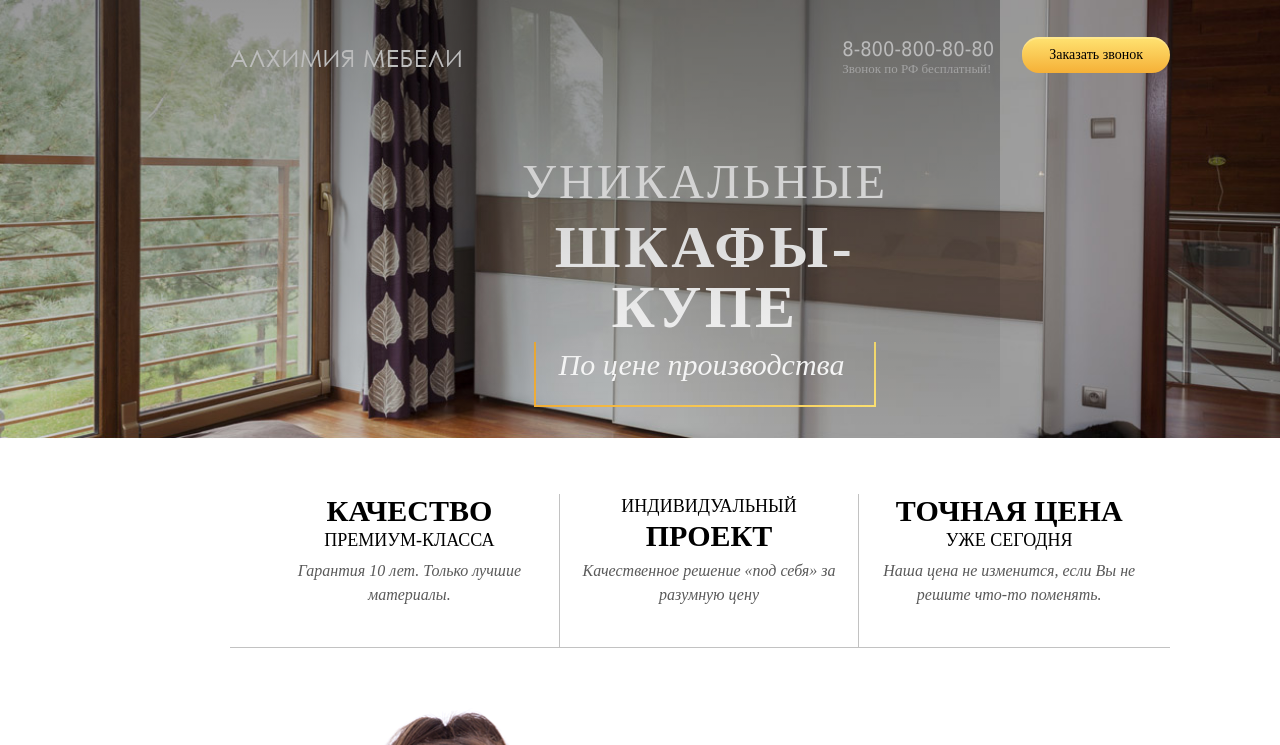
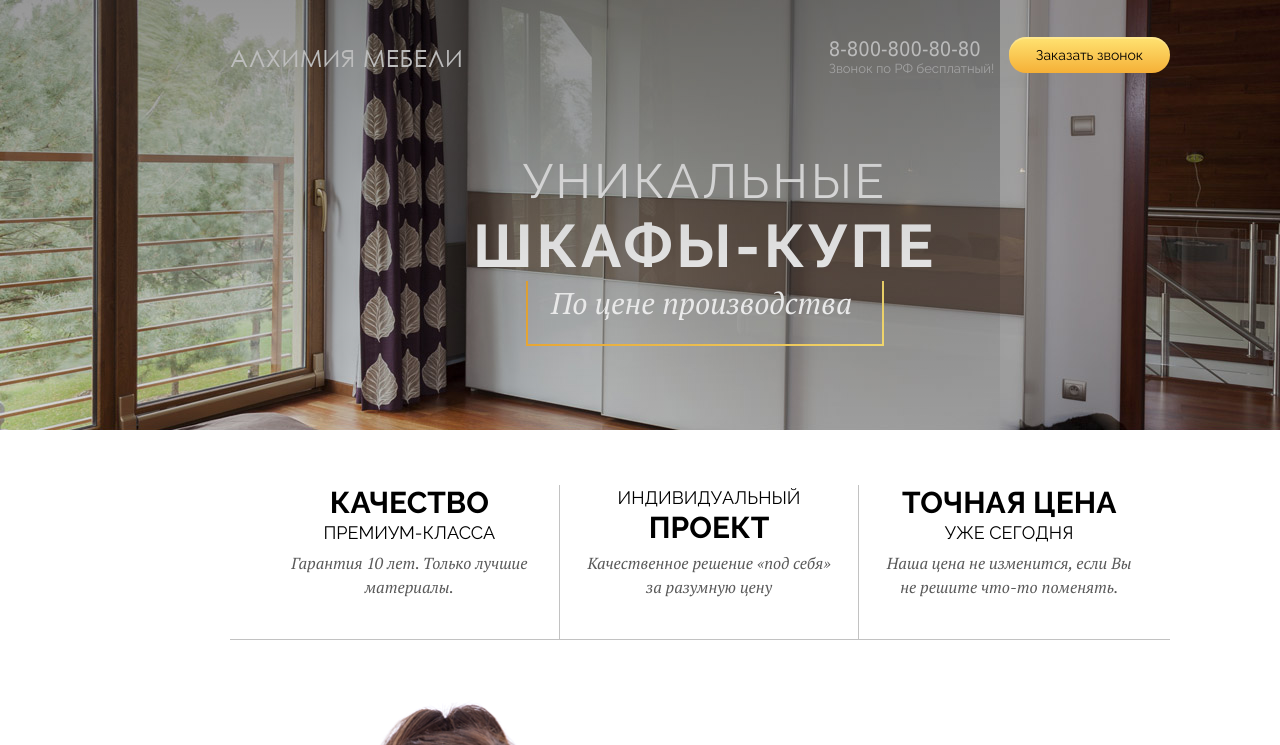
Before and after one commit to lizzzzzy/cupboards, a plain HTML site: page index.html in a window 1280 px wide. Shown: the top 745 px of the page. Drawn offline with Linux system fonts and the light colour scheme; a small style sheet from the web is missing.

Commit message:
title/fonts

```diff
--- a/css/style.css
+++ b/css/style.css
@@ -1,13 +1,3 @@
-@import "http://webfonts.ru/import/ralewayc.css";
-
-@import "http://webfonts.ru/import/ptserif.css";
-
-/*---------------------------------------------------
-    LESS Elements 0.9
-  ---------------------------------------------------
-    A set of useful LESS mixins
-    More info at: http://lesselements.com
-  ---------------------------------------------------*/
 
 * {
   padding: 0;
@@ -29,7 +19,7 @@ a {
 }
 
 h2 {
-  font-family: 'Raleway Cyr';
+  font-family: 'Raleway';
   font-size: 30px;
   font-weight: bold;
   text-transform: uppercase;
@@ -43,7 +33,7 @@ h2 {
 
 .button {
   font-size: 14px;
-  font-family: 'Raleway Cyr';
+  font-family: 'Raleway';
   display: inline-block;
   color: #000000;
   border-radius: 17px 18px 18px 17px;
@@ -203,7 +193,7 @@ header nav .promo p.promophone {
   text-align: left;
   font-size: 13px;
   color: #d9d9d9;
-  font-family: 'Raleway Cyr';
+  font-family: 'Raleway';
 }
 
 header nav a.button {
@@ -214,7 +204,7 @@ header h1 {
   padding: 43px 0 0 10px;
   display: inline-block;
   width: 500px;
-  font-family: 'Raleway Cyr';
+  font-family: 'Raleway';
   font-weight: normal;
   text-transform: uppercase;
   color: #ffffff;
@@ -268,7 +258,7 @@ header h1 span.cost:after {
 .sort .benefits {
   float: left;
   width: 33.3%;
-  font-family: 'Raleway Cyr';
+  font-family: 'Raleway';
   text-transform: uppercase;
   color: #000000;
   border-right: 1px solid #c2c2c2;
@@ -413,7 +403,7 @@ header h1 span.cost:after {
 }
 
 .interactiv h3 {
-  font-family: 'Raleway Cyr';
+  font-family: 'Raleway';
   font-weight: normal;
   font-size: 30px;
   line-height: 60px;
@@ -456,7 +446,7 @@ header h1 span.cost:after {
 
 .how .reasons h3 {
   display: inline;
-  font-family: 'Raleway Cyr';
+  font-family: 'Raleway';
   font-size: 30px;
   font-weight: normal;
   line-height: 44px;
@@ -572,7 +562,7 @@ header h1 span.cost:after {
 }
 
 .application .block p:nth-child(1) {
-  font-family: 'Raleway Cyr';
+  font-family: 'Raleway';
   font-size: 48px;
   font-style: normal;
   text-transform: uppercase;
@@ -620,7 +610,7 @@ header h1 span.cost:after {
 }
 
 .facts .fact h4 {
-  font-family: 'Raleway Cyr';
+  font-family: 'Raleway';
   color: #000;
   font-size: 60px;
   text-transform: uppercase;
--- a/index.html
+++ b/index.html
@@ -2,14 +2,15 @@
 
 <head>
     <meta charset="UTF-8">
-    <title>Document</title>
+    <title>Алхимия мебели</title>
     <link rel="stylesheet" href="css/normalize.css">
     <link rel="stylesheet" href="css/style.css">
     <link rel="stylesheet" href="css/font-awesome.min.css">
     <link rel="stylesheet" type="text/css" href="css/the-modal.css" media="all">
 
     <link href='http://fonts.googleapis.com/css?family=Roboto:300&subset=cyrillic-ext,cyrillic' rel='stylesheet' type='text/css'>
-
+    <link href='https://fonts.googleapis.com/css?family=Raleway:400,700' rel='stylesheet' type='text/css'>
+    <link href='https://fonts.googleapis.com/css?family=PT+Serif:400,400italic' rel='stylesheet' type='text/css'>
 
     <script src="js/jquery-2.1.1.min.js"></script>
     <script src="js/modernizr.js"></script>
@@ -17,7 +18,6 @@
     <!-- скрипты модального окна  -->
     <script src="js/jquery-ui-1.10.3.custom.min.js"></script>
     <script src="js/portBox.slimscroll.min.js"></script>
-
     <script src="js/jquery.bxslider.js"></script>
 
 </head>
```
Lines whose indentation alone changed are shown as unchanged.
